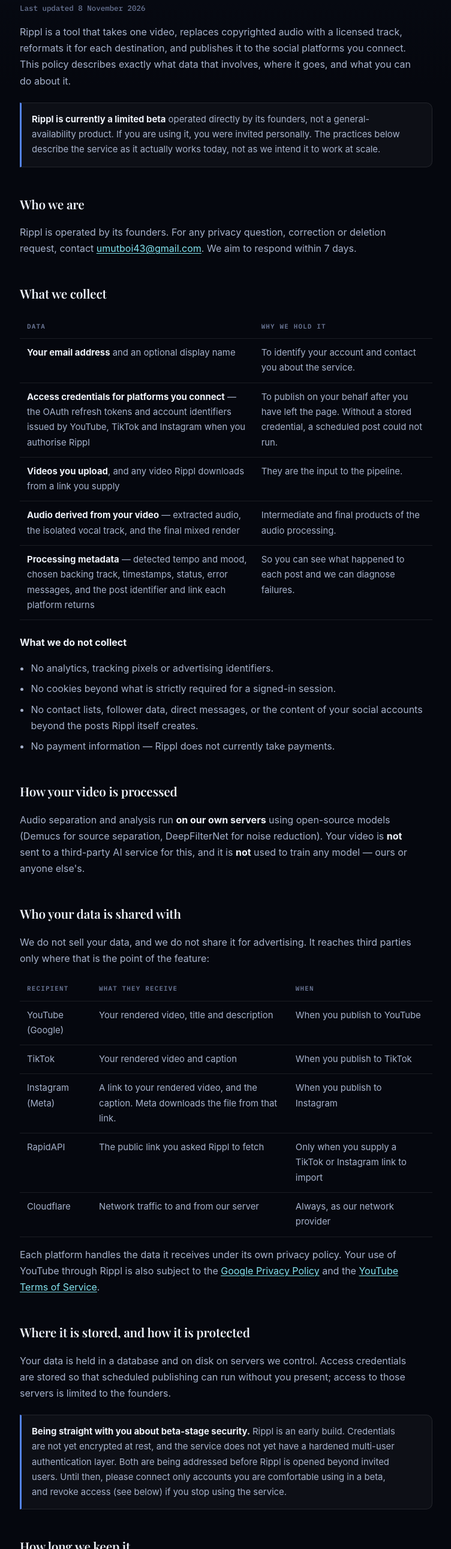
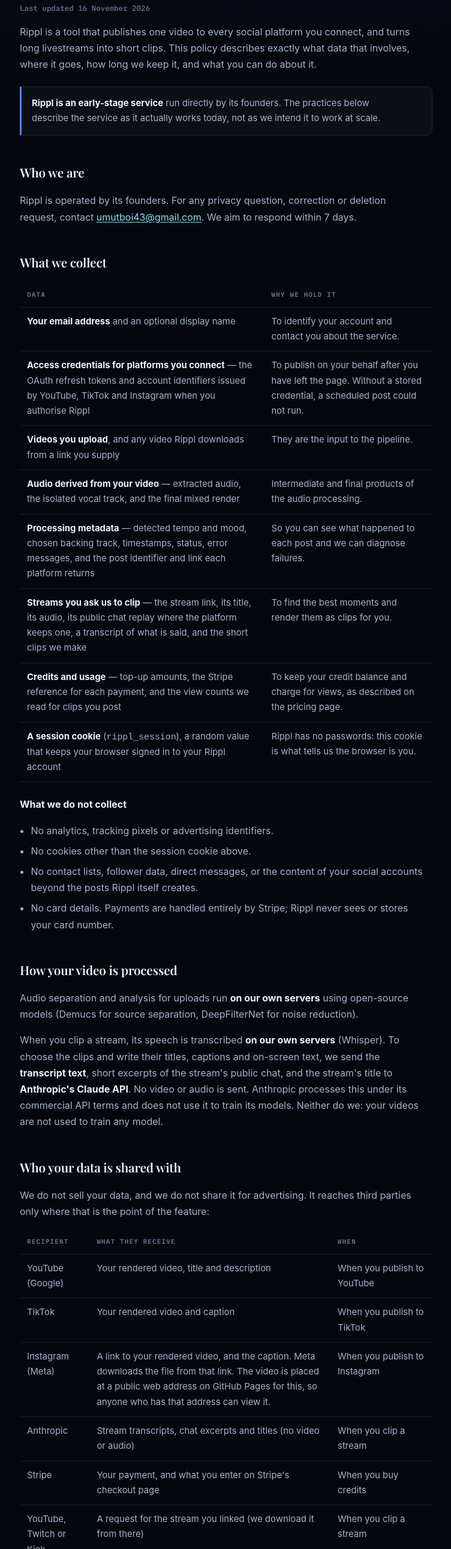
Before and after one commit to anthonygritsyuk11-max/ripplai, a plain HTML site: page privacy.html in a window 1280 px wide. Shown: the part 217-2800 px from the top of the page at 60% size, without its empty margins (263-1015 px from the left). Drawn offline with nearby package versions, Linux system fonts and the light colour scheme.

Commit message:
Privacy policy: retention periods, in-app data deletion, Claude, Stripe and hosting
Co-Authored-By: Claude Opus 5.5 <noreply@anthropic.com>

```diff
--- a/privacy.html
+++ b/privacy.html
@@ -25,18 +25,17 @@
 </header>
 
 <h1>Privacy Policy</h1>
-<p class="updated">Last updated 8 November 2026</p>
+<p class="updated">Last updated 16 November 2026</p>
 
-<p>Rippl is a tool that takes one video, replaces copyrighted audio with a
-licensed track, reformats it for each destination, and publishes it to the
-social platforms you connect. This policy describes exactly what data that
-involves, where it goes, and what you can do about it.</p>
+<p>Rippl is a tool that publishes one video to every social platform you
+connect, and turns long livestreams into short clips. This policy describes
+exactly what data that involves, where it goes, how long we keep it, and what
+you can do about it.</p>
 
 <div class="note">
-  <p><strong>Rippl is currently a limited beta</strong> operated directly by its
-  founders, not a general-availability product. If you are using it, you were
-  invited personally. The practices below describe the service as it actually
-  works today, not as we intend it to work at scale.</p>
+  <p><strong>Rippl is an early-stage service</strong> run directly by its
+  founders. The practices below describe the service as it actually works
+  today, not as we intend it to work at scale.</p>
 </div>
 
 <h2>Who we are</h2>
@@ -75,23 +74,46 @@ We aim to respond within 7 days.</p>
     and link each platform returns</td>
     <td>So you can see what happened to each post and we can diagnose failures.</td>
   </tr>
+  <tr>
+    <td><strong>Streams you ask us to clip</strong> — the stream link, its title,
+    its audio, its public chat replay where the platform keeps one, a transcript
+    of what is said, and the short clips we make</td>
+    <td>To find the best moments and render them as clips for you.</td>
+  </tr>
+  <tr>
+    <td><strong>Credits and usage</strong> — top-up amounts, the Stripe reference
+    for each payment, and the view counts we read for clips you post</td>
+    <td>To keep your credit balance and charge for views, as described on the
+    pricing page.</td>
+  </tr>
+  <tr>
+    <td><strong>A session cookie</strong> (<code>rippl_session</code>), a random
+    value that keeps your browser signed in to your Rippl account</td>
+    <td>Rippl has no passwords: this cookie is what tells us the browser is you.</td>
+  </tr>
 </table>
 
 <h3>What we do not collect</h3>
 <ul>
   <li>No analytics, tracking pixels or advertising identifiers.</li>
-  <li>No cookies beyond what is strictly required for a signed-in session.</li>
+  <li>No cookies other than the session cookie above.</li>
   <li>No contact lists, follower data, direct messages, or the content of your
       social accounts beyond the posts Rippl itself creates.</li>
-  <li>No payment information — Rippl does not currently take payments.</li>
+  <li>No card details. Payments are handled entirely by Stripe; Rippl never sees
+      or stores your card number.</li>
 </ul>
 
 <h2>How your video is processed</h2>
-<p>Audio separation and analysis run <strong>on our own servers</strong> using
-open-source models (Demucs for source separation, DeepFilterNet for noise
-reduction). Your video is <strong>not</strong> sent to a third-party AI service
-for this, and it is <strong>not</strong> used to train any model — ours or
-anyone else's.</p>
+<p>Audio separation and analysis for uploads run <strong>on our own servers</strong>
+using open-source models (Demucs for source separation, DeepFilterNet for noise
+reduction).</p>
+<p>When you clip a stream, its speech is transcribed <strong>on our own servers</strong>
+(Whisper). To choose the clips and write their titles, captions and on-screen
+text, we send the <strong>transcript text</strong>, short excerpts of the stream's
+public chat, and the stream's title to <strong>Anthropic's Claude API</strong>.
+No video or audio is sent. Anthropic processes this under its commercial API
+terms and does not use it to train its models. Neither do we: your videos are
+not used to train any model.</p>
 
 <h2>Who your data is shared with</h2>
 <p>We do not sell your data, and we do not share it for advertising. It reaches
@@ -104,11 +126,19 @@ third parties only where that is the point of the feature:</p>
   <tr><td>TikTok</td><td>Your rendered video and caption</td>
       <td>When you publish to TikTok</td></tr>
   <tr><td>Instagram (Meta)</td><td>A link to your rendered video, and the caption.
-      Meta downloads the file from that link.</td><td>When you publish to Instagram</td></tr>
+      Meta downloads the file from that link. The video is placed at a public web
+      address on GitHub Pages for this, so anyone who has that address can view
+      it.</td><td>When you publish to Instagram</td></tr>
+  <tr><td>Anthropic</td><td>Stream transcripts, chat excerpts and titles (no video
+      or audio)</td><td>When you clip a stream</td></tr>
+  <tr><td>Stripe</td><td>Your payment, and what you enter on Stripe's checkout page</td>
+      <td>When you buy credits</td></tr>
+  <tr><td>YouTube, Twitch or Kick</td><td>A request for the stream you linked (we
+      download it from there)</td><td>When you clip a stream</td></tr>
   <tr><td>RapidAPI</td><td>The public link you asked Rippl to fetch</td>
       <td>Only when you supply a TikTok or Instagram link to import</td></tr>
-  <tr><td>Cloudflare</td><td>Network traffic to and from our server</td>
-      <td>Always, as our network provider</td></tr>
+  <tr><td>Vercel and ngrok</td><td>Network traffic between your browser and our
+      server</td><td>Always, as our hosting and network providers</td></tr>
 </table>
 
 <p>Each platform handles the data it receives under its own privacy policy. Your
@@ -122,23 +152,37 @@ credentials are stored so that scheduled publishing can run without you present;
 access to those servers is limited to the founders.</p>
 
 <div class="note">
-  <p><strong>Being straight with you about beta-stage security.</strong> Rippl is
-  an early build. Credentials are not yet encrypted at rest, and the service does
-  not yet have a hardened multi-user authentication layer. Both are being
-  addressed before Rippl is opened beyond invited users. Until then, please
-  connect only accounts you are comfortable using in a beta, and revoke access
-  (see below) if you stop using the service.</p>
+  <p><strong>Being straight with you about early-stage security.</strong> Each
+  browser has its own Rippl account, and only that browser's session cookie can
+  reach its data. There are no passwords yet, so clearing your cookies or
+  switching browsers starts a new, empty account. Platform credentials are not
+  yet encrypted at rest. Please connect only accounts you are comfortable using
+  with an early-stage service, and revoke access (see below) if you stop using it.</p>
 </div>
 
 <h2>How long we keep it</h2>
-<ul>
-  <li><strong>Uploaded and rendered videos, and intermediate audio files</strong>
-      are retained while your account is active so you can see your history.</li>
-  <li><strong>Access credentials</strong> are kept until you disconnect the
-      platform or delete your account.</li>
-  <li><strong>Processing metadata</strong> is kept for your post history.</li>
-</ul>
-<p>Ask us to delete any of it at any time and we will, within 30 days.</p>
+<table>
+  <tr><th>Data</th><th>How long</th></tr>
+  <tr><td><strong>A stream's audio</strong></td>
+      <td>Deleted as soon as the clips from that stream are finished.</td></tr>
+  <tr><td><strong>Stream video</strong> (the short sections downloaded to make each clip)</td>
+      <td>Deleted as soon as that clip is rendered.</td></tr>
+  <tr><td><strong>Finished clips</strong></td>
+      <td>7 days, so you can post or download them; then deleted automatically.
+      Clips you discard are deleted after 1 day.</td></tr>
+  <tr><td><strong>Stream transcripts, chat replay and stream details</strong></td>
+      <td>Until you delete your data. They make clipping the same stream again much faster.</td></tr>
+  <tr><td><strong>Uploaded and rendered videos, and intermediate audio files</strong></td>
+      <td>While your account is active, so you can see your post history.</td></tr>
+  <tr><td><strong>Access credentials</strong></td>
+      <td>Until you disconnect the platform or delete your data.</td></tr>
+  <tr><td><strong>Processing metadata and post history</strong></td>
+      <td>Until you delete your data.</td></tr>
+  <tr><td><strong>Payment records</strong> (amounts and Stripe references)</td>
+      <td>As long as tax law requires us to keep financial records (six years in
+      Canada), even if you delete your data. They are no longer linked to your
+      email or name.</td></tr>
+</table>
 
 <h2>Your choices</h2>
 <ul>
@@ -147,8 +191,11 @@ access to those servers is limited to the founders.</p>
       <a href="https://myaccount.google.com/permissions" target="_blank" rel="noopener">Google account</a>,
       TikTok settings, or Meta Business settings — that works even if Rippl is
       unreachable.</li>
-  <li><strong>Delete your data.</strong> Email us and we will remove your
-      account, stored credentials, videos and history.</li>
+  <li><strong>Delete your data.</strong> Use <strong>Delete my data</strong> at the
+      bottom of the Rippl app. It immediately removes your clips, uploads, renders,
+      stream history, scheduled posts, stored platform credentials and account,
+      except the payment records described above. Any unused credit balance is
+      lost. You can also email us and we will do it for you within 30 days.</li>
   <li><strong>Get a copy.</strong> Ask and we will send you what we hold.</li>
   <li><strong>Correct it.</strong> Tell us what is wrong and we will fix it.</li>
 </ul>
```
